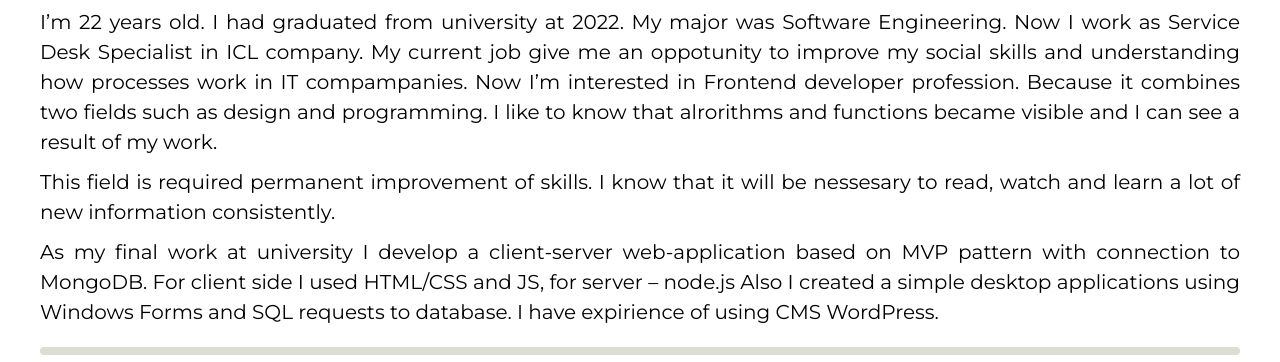
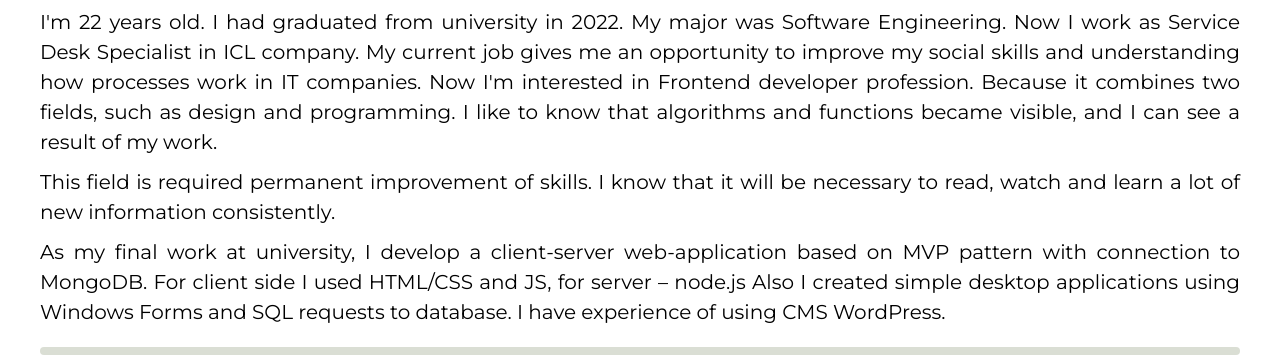
Before and after one commit to AdelinaMuslikhova/rsschool-cv, a plain HTML site: page index.html in a window 1280 px wide. Shown: the part 428-790 px from the top of the page. Drawn offline with nearby package versions, Linux system fonts and the light colour scheme.

Commit message:
fix: fix mistypes in content

```diff
--- a/index.html
+++ b/index.html
@@ -59,28 +59,26 @@
         <section class="section" id="summary">
           <h2 class="section-title">Summary</h2>
           <p>
-            I’m 22 years old. I had graduated from university at 2022. My major
+            I'm 22 years old. I had graduated from university in 2022. My major
             was Software Engineering. Now I work as Service Desk Specialist in
-            ICL company. My current job give me an oppotunity to improve my
-            social skills and understanding how processes work in IT
-            compampanies. Now I’m interested in Frontend developer profession.
-            Because it combines two fields such as design and programming. I
-            like to know that alrorithms and functions became visible and I can
-            see a result of my work.
+            ICL company. My current job gives me an opportunity to improve my
+            social skills and understanding how processes work in IT companies.
+            Now I'm interested in Frontend developer profession. Because it
+            combines two fields, such as design and programming. I like to know
+            that algorithms and functions became visible, and I can see a result
+            of my work.
           </p>
-
           <p>
             This field is required permanent improvement of skills. I know that
-            it will be nessesary to read, watch and learn a lot of new
+            it will be necessary to read, watch and learn a lot of new
             information consistently.
           </p>
-
           <p>
-            As my final work at university I develop a client-server
+            As my final work at university, I develop a client-server
             web-application based on MVP pattern with connection to MongoDB. For
             client side I used HTML/CSS and JS, for server – node.js Also I
-            created a simple desktop applications using Windows Forms and SQL
-            requests to database. I have expirience of using CMS WordPress.
+            created simple desktop applications using Windows Forms and SQL
+            requests to database. I have experience of using CMS WordPress.
           </p>
         </section>
         <div class="divider"></div>
```
